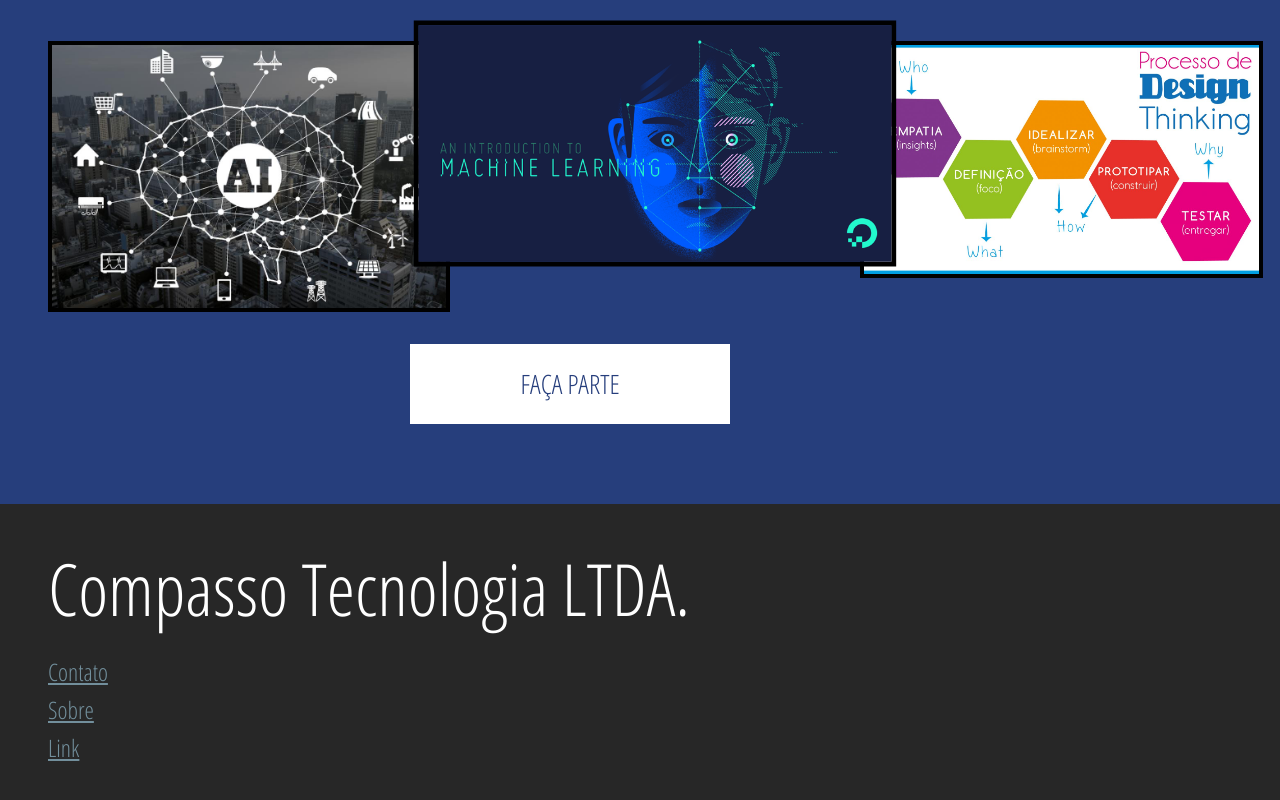
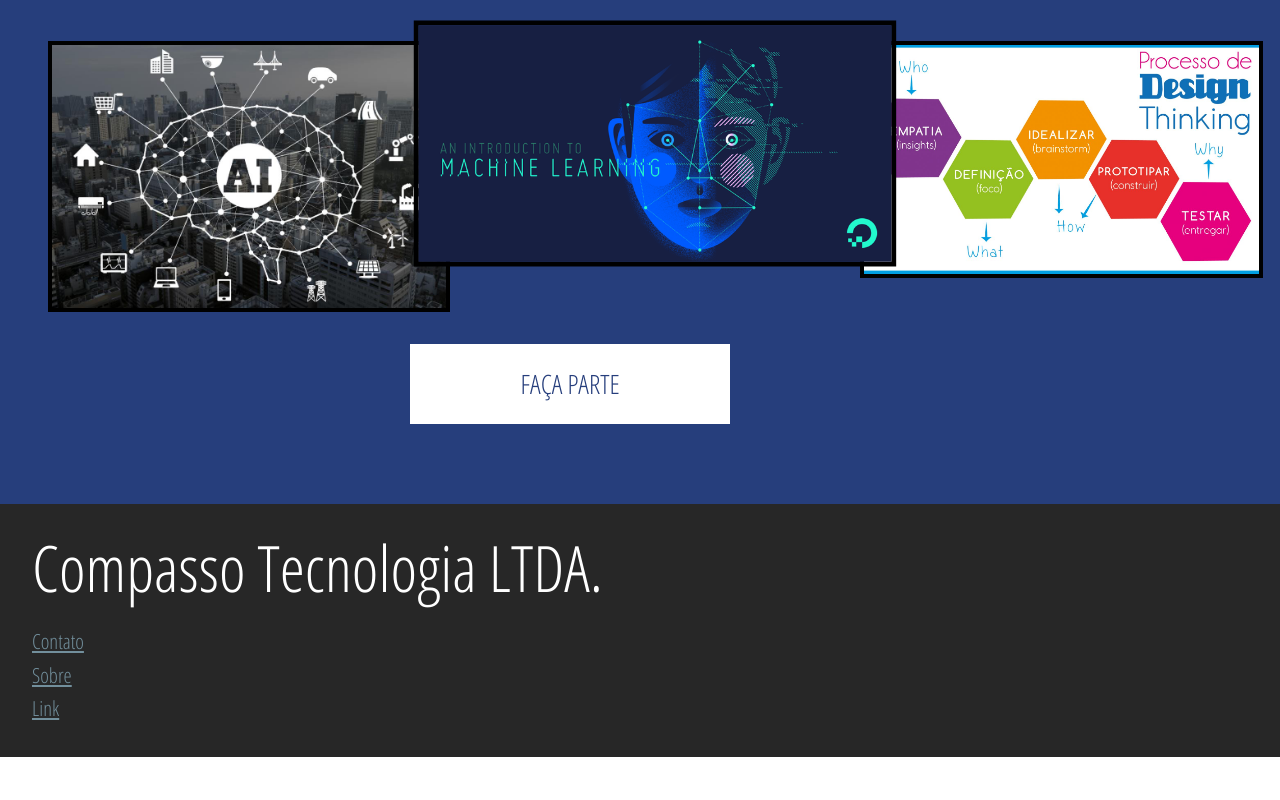
Before and after one commit to MatheeMene/avaliacao, a plain HTML site: page index.html in a window 1280 px wide. Shown: the part 1293-2093 px from the top of the page. After the commit the page ends 2050 px from the top, so only its background shows below. Drawn offline with Linux system fonts and the light colour scheme; some packages are replaced by stand-ins of ours; a script that the page names is missing.

Commit message:
Alterando rodape da pagina

```diff
--- a/css/index.css
+++ b/css/index.css
@@ -215,13 +215,13 @@
     color: #FFF;
 }
 .rodape {
-    padding: 3em;
+    padding: 2em;
     background-color: #272727;
 
 }
 .rodape ul li a {
     line-height: 1.6;
-    font-size: 1.5em;
+    font-size: 1.3em;
     font-family: 'Open Sans Condensed', sans-serif;
     color: #728f9c;
     transition: .6s;
@@ -229,7 +229,7 @@
 .rodape .titulo-rodape {
     color: #FFF;
     font-family: 'Open Sans Condensed', sans-serif;
-    font-size: 4.5em;
+    font-size: 4em;
     padding-bottom: .4em;
 }
 .rodape ul li a:hover {
--- a/css/inscricao.css
+++ b/css/inscricao.css
@@ -60,20 +60,19 @@ html {
     color: #FFF;
 }
 .rodape {
-    padding: 3em;
+    padding: 2em;
     background-color: #272727;
-
 }
 .rodape li a {
     line-height: 1.6;
-    font-size: 1.5em;
+    font-size: 1.3em;
     font-family: 'Open Sans Condensed', sans-serif;
     color: #728f9c;
 }
 .rodape .titulo-rodape {
     color: #FFF;
     font-family: 'Open Sans Condensed', sans-serif;
-    font-size: 4.5em;
+    font-size: 4em;
     padding-bottom: .4em;
 }
 
```
